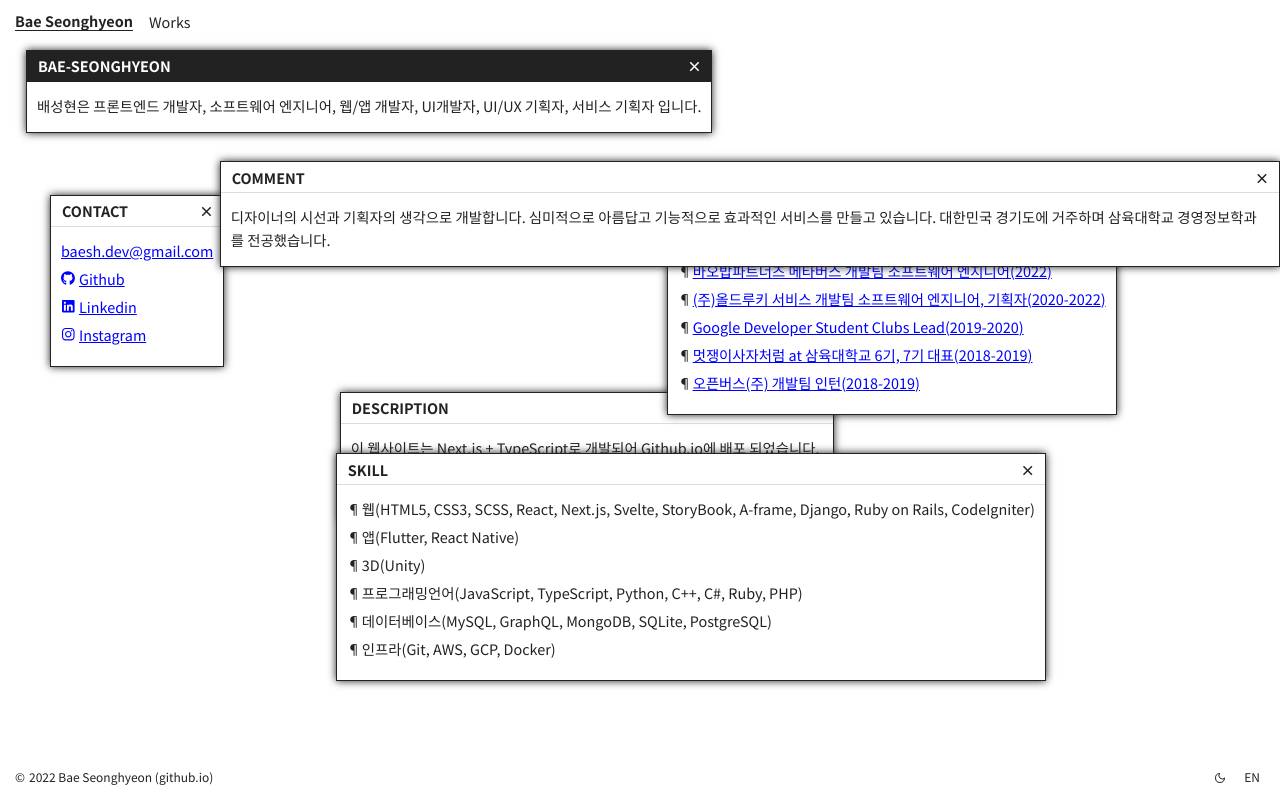
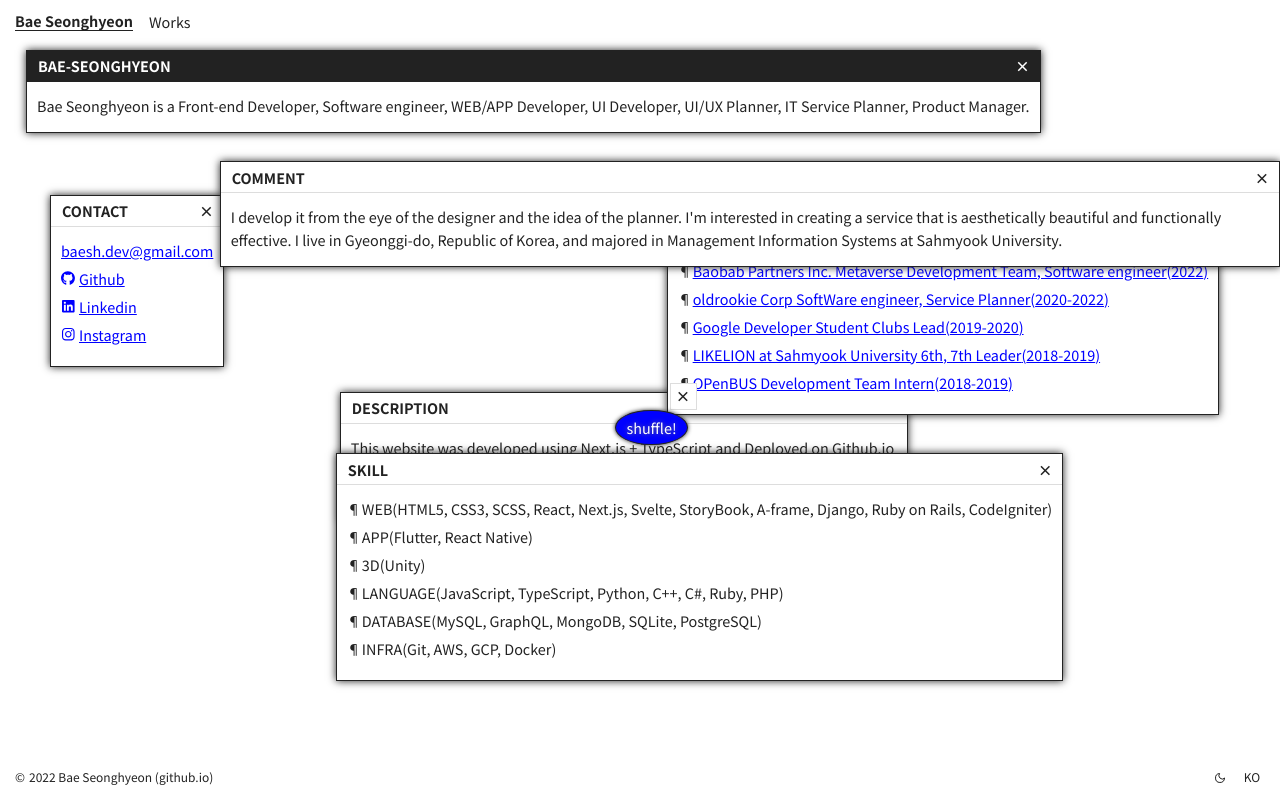
Before and after one commit to baeseonghyeon/baeseonghyeon.github.io, a Next.js app: page / in a window 1280 px wide. Built offline with nearby package versions, Linux system fonts and the light colour scheme; a web font is replaced by a local one.

Commit message:
feat: dev 이슈픽스 & 언어 쿠키 셋업
- 팝업 드래그 이슈 픽스
- 언어 쿠키 사용코드셋업

```diff
--- a/src/components/footer/footer.tsx
+++ b/src/components/footer/footer.tsx
@@ -7,20 +7,39 @@ import { FiSun, FiMoon } from "react-icons/fi";
 import moment from "moment";
 import "moment/locale/ko";
 import { Language } from "interface/enums";
-import { darkModeStateCookieKey, setCookie } from "libs/cookies";
+import {
+    darkModeStateCookieKey,
+    getCookie,
+    languageStateCookieKey,
+    setCookie,
+} from "libs/cookies";
+import { useEffect } from "react";
 
 const cn = cb.bind(styles);
 
 const Footer: NextPage = () => {
     const [darkMode, setDarkMode] = useRecoilState(darkModeState);
+    const [language, setLanguage] = useRecoilState(languageState);
+    const languageStateCookie = getCookie(languageStateCookieKey);
+    const currentYear = moment().format("YYYY");
 
     const darkModeCookieHandler = (darkModeState: boolean) => {
         setCookie(darkModeStateCookieKey, darkModeState, { path: "/" });
         setDarkMode(darkModeState);
     };
 
-    const [language, setLanguage] = useRecoilState(languageState);
-    const currentYear = moment().format("YYYY");
+    const languageCookieHandler = (languageState: Language) => {
+        setCookie(languageStateCookieKey, languageState, { path: "/" });
+        setLanguage(languageState);
+    };
+
+    useEffect(() => {
+        if (languageStateCookie !== null) {
+            setLanguage(
+                languageStateCookie === "ko" ? Language.ko : Language.en,
+            );
+        }
+    }, []);
 
     return (
         <div className={cn("container")}>
@@ -49,7 +68,7 @@ const Footer: NextPage = () => {
                 <span
                     className={cn("toggle__wrapper")}
                     onClick={() =>
-                        setLanguage(
+                        languageCookieHandler(
                             language === Language.ko
                                 ? Language.en
                                 : Language.ko,
--- a/src/hooks/useMediaQuery.ts
+++ b/src/hooks/useMediaQuery.ts
@@ -2,12 +2,11 @@ import { useState, useLayoutEffect } from "react";
 
 const useMediaQuery = () => {
     const [screenSize, setScreenSize] = useState([0, 0]);
-    const [isPcScreenSize, setIsPcScreenSize] = useState<boolean>();
+    let isPcScreenSize = screenSize[0] > 768;
 
     useLayoutEffect(() => {
         const updateScreenSize = () => {
             setScreenSize([window.innerWidth, window.innerHeight]);
-            setIsPcScreenSize(screenSize[0] > 768);
         };
         window.addEventListener("resize", updateScreenSize);
         updateScreenSize();
--- a/src/libs/cookies.ts
+++ b/src/libs/cookies.ts
@@ -11,3 +11,4 @@ export const getCookie = (keyName: string) => {
 };
 
 export const darkModeStateCookieKey = "darkModeStateCookie";
+export const languageStateCookieKey = "languageStateCookie";
```
